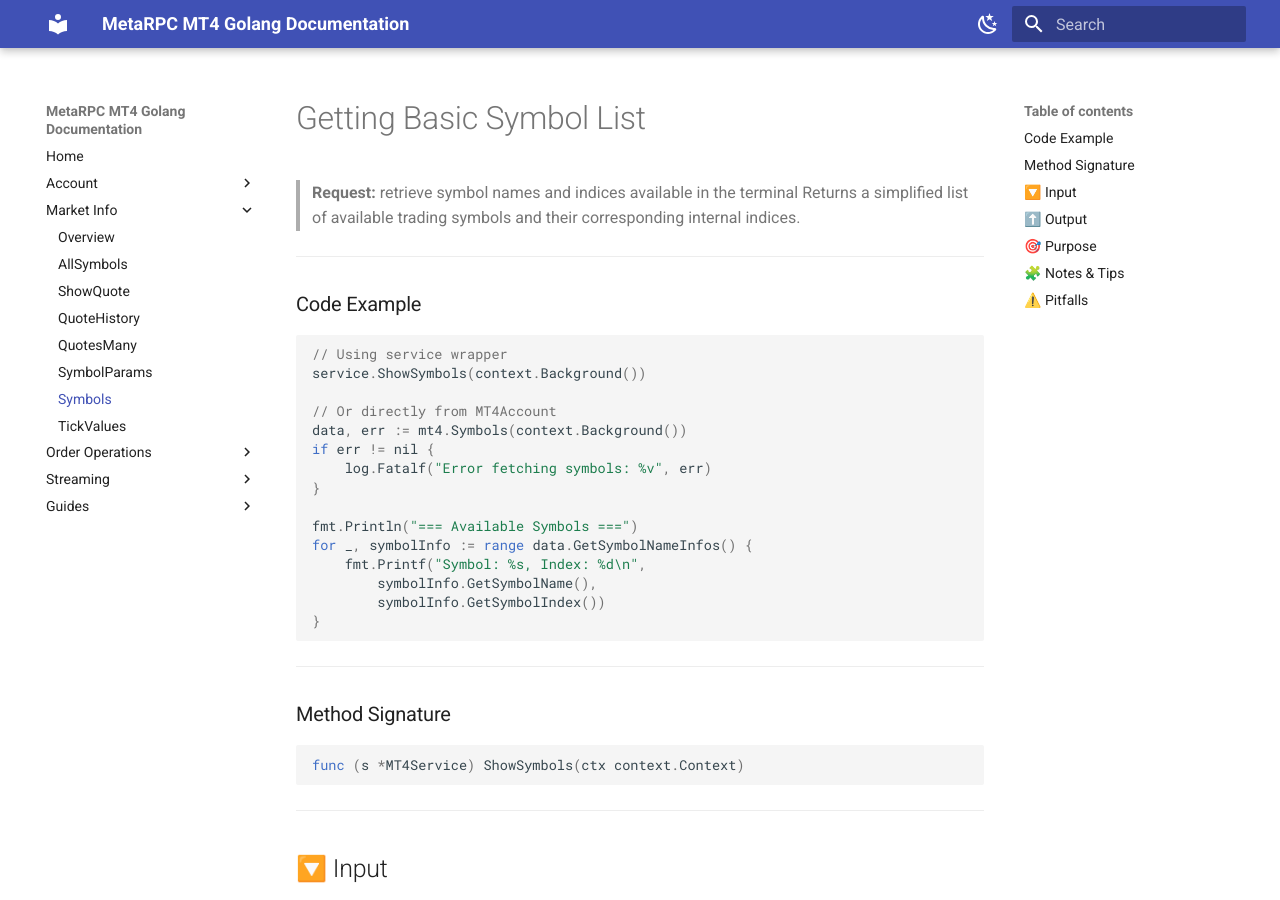
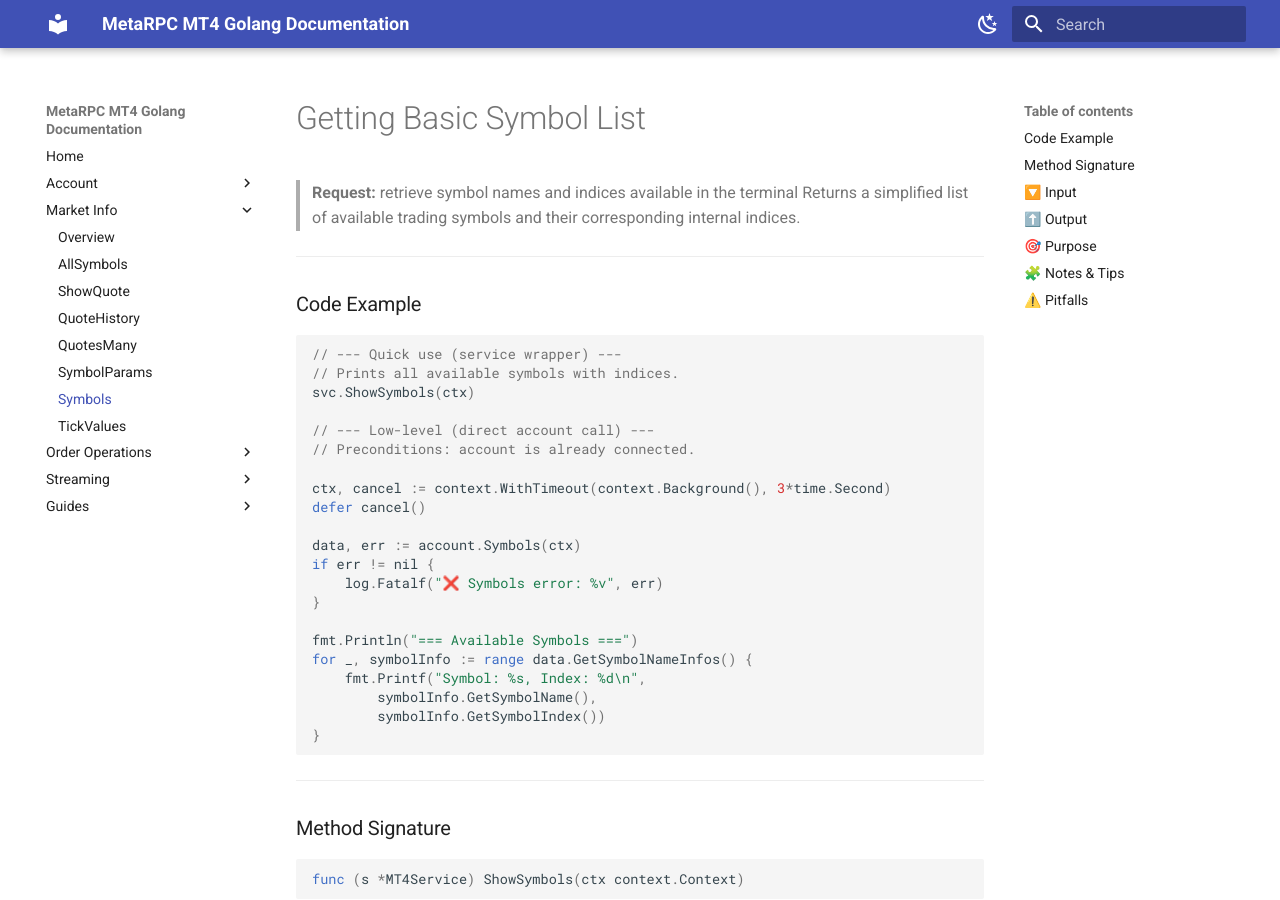
Before and after one commit to MetaRPC/GoMT4, an MkDocs documentation site: the page built from docs/Market_Info/ShowSymbols.md, in a window 1280 px wide and 900 px high. Built offline with MkDocs 1.6.1 and Material for MkDocs 9.7.7, drawn with Linux system fonts in a browser that asks for light colours.

Commit message:
Update ShowSymbols.md

````diff
--- a/docs/Market_Info/ShowSymbols.md
+++ b/docs/Market_Info/ShowSymbols.md
@@ -8,13 +8,19 @@
 ### Code Example
 
 ```go
-// Using service wrapper
-service.ShowSymbols(context.Background())
+// --- Quick use (service wrapper) ---
+// Prints all available symbols with indices.
+svc.ShowSymbols(ctx)
 
-// Or directly from MT4Account
-data, err := mt4.Symbols(context.Background())
+// --- Low-level (direct account call) ---
+// Preconditions: account is already connected.
+
+ctx, cancel := context.WithTimeout(context.Background(), 3*time.Second)
+defer cancel()
+
+data, err := account.Symbols(ctx)
 if err != nil {
-    log.Fatalf("Error fetching symbols: %v", err)
+    log.Fatalf("❌ Symbols error: %v", err)
 }
 
 fmt.Println("=== Available Symbols ===")
@@ -23,6 +29,7 @@
         symbolInfo.GetSymbolName(),
         symbolInfo.GetSymbolIndex())
 }
+
 ```
 
 ---
````
